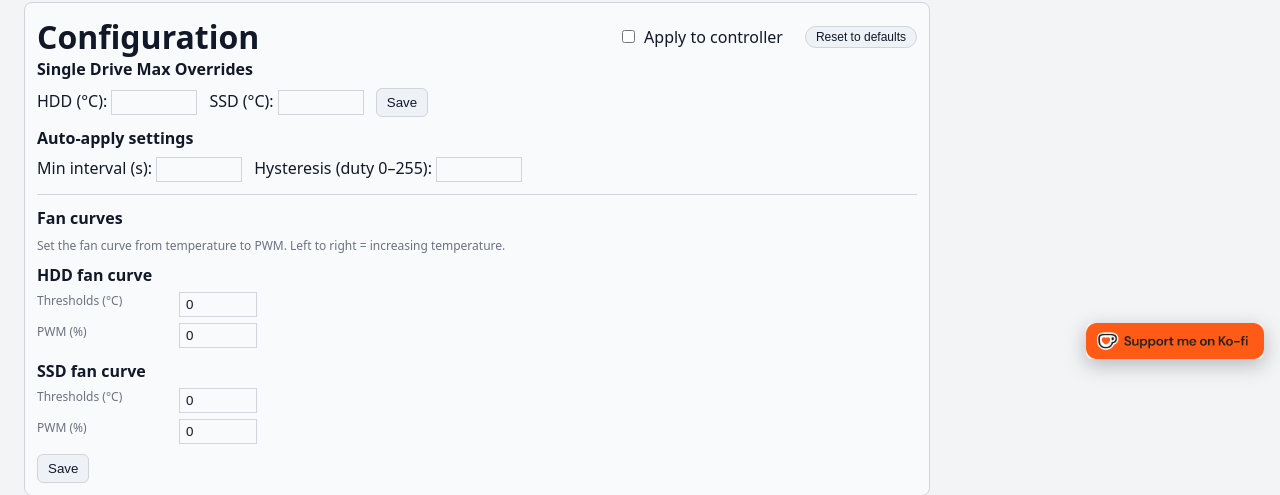
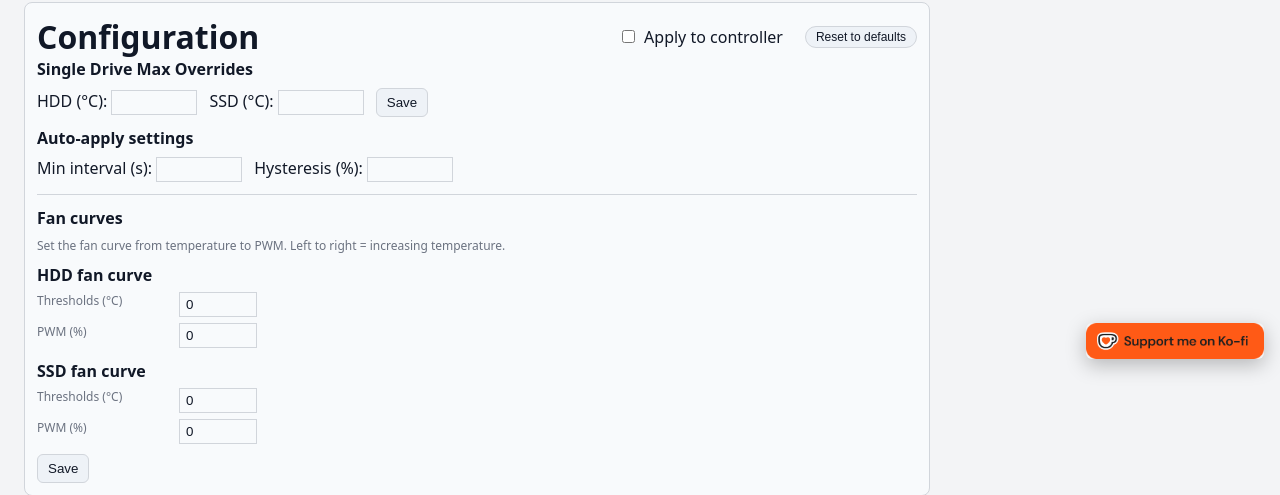
Before and after one commit to RoBro92/fanbridge, a Flask app: page / in a window 1280 px wide. Shown: the part 425-920 px from the top of the page. Run offline with Flask 3, Linux system fonts and the light colour scheme; the visitor is signed in with stand-in values (Sample User, id 1); data that the repository does not hold is empty; parts of the project's set-up code (start-up, migrations or seed data) failed here and were passed over.

Commit message:
ui: make hysteresis user-friendly; show as % (0..100) and convert to duty 0..255 when saving; update label

```diff
--- a/container/templates/index.html
+++ b/container/templates/index.html
@@ -322,7 +322,7 @@
     <h2 style="margin-top:10px;">Auto-apply settings</h2>
     <div class="inputs">
       <label>Min interval (s): <input type="number" id="auto_min" min="1" max="60" step="1"></label>
-      <label>Hysteresis (duty 0–255): <input type="number" id="auto_hyst" min="0" max="64" step="1"></label>
+      <label>Hysteresis (%): <input type="number" id="auto_hyst" min="0" max="100" step="1"></label>
     </div>
     <div class="divider"></div>
 
@@ -933,7 +933,11 @@ function applyValidation(){
         const am = document.getElementById('auto_min');
         const ah = document.getElementById('auto_hyst');
         if (am && typeof j.auto_apply_min_interval_s === 'number') am.value = j.auto_apply_min_interval_s;
-        if (ah && typeof j.auto_apply_hysteresis_duty === 'number') ah.value = j.auto_apply_hysteresis_duty;
+        // Convert duty (0..255) to percent (0..100) for UI
+        if (ah && typeof j.auto_apply_hysteresis_duty === 'number') {
+          const pct = Math.round((j.auto_apply_hysteresis_duty * 100) / 255);
+          ah.value = pct;
+        }
 
         const rows = document.getElementById('rows');
         rows.innerHTML = '';
@@ -1239,7 +1243,8 @@ function applyValidation(){
             single_override_hdd_c: isNaN(h) ? undefined : h,
             single_override_ssd_c: isNaN(s) ? undefined : s,
             auto_apply_min_interval_s: (autoMinEl && !isNaN(parseInt(autoMinEl.value,10))) ? parseInt(autoMinEl.value,10) : undefined,
-            auto_apply_hysteresis_duty: (autoHystEl && !isNaN(parseInt(autoHystEl.value,10))) ? parseInt(autoHystEl.value,10) : undefined
+            // Convert percent (0..100) to duty (0..255) for backend
+            auto_apply_hysteresis_duty: (autoHystEl && !isNaN(parseInt(autoHystEl.value,10))) ? Math.round((parseInt(autoHystEl.value,10) * 255) / 100) : undefined
           })
         });
         setDirty('ovr', false);
```
